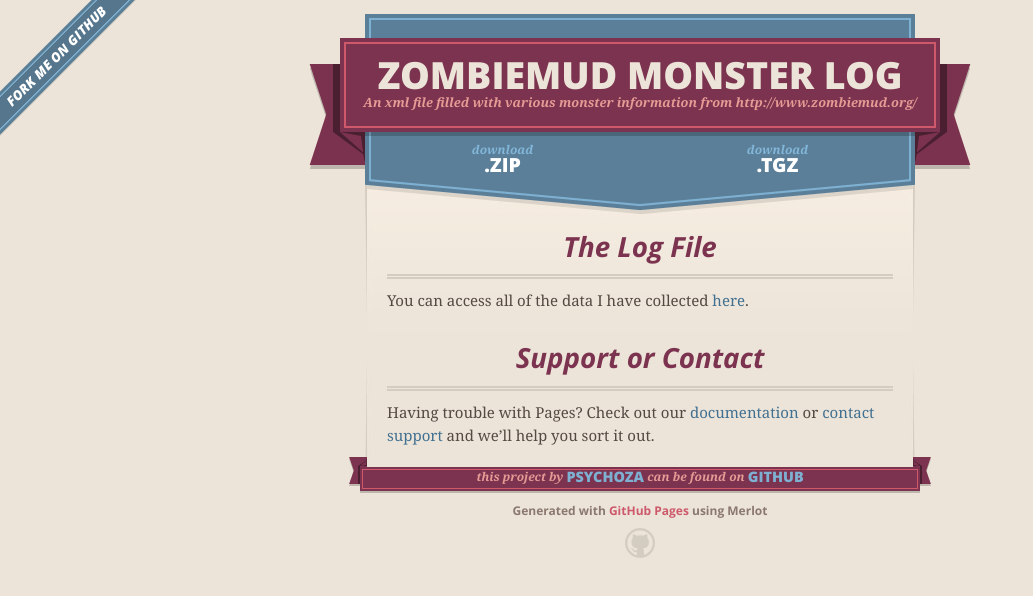
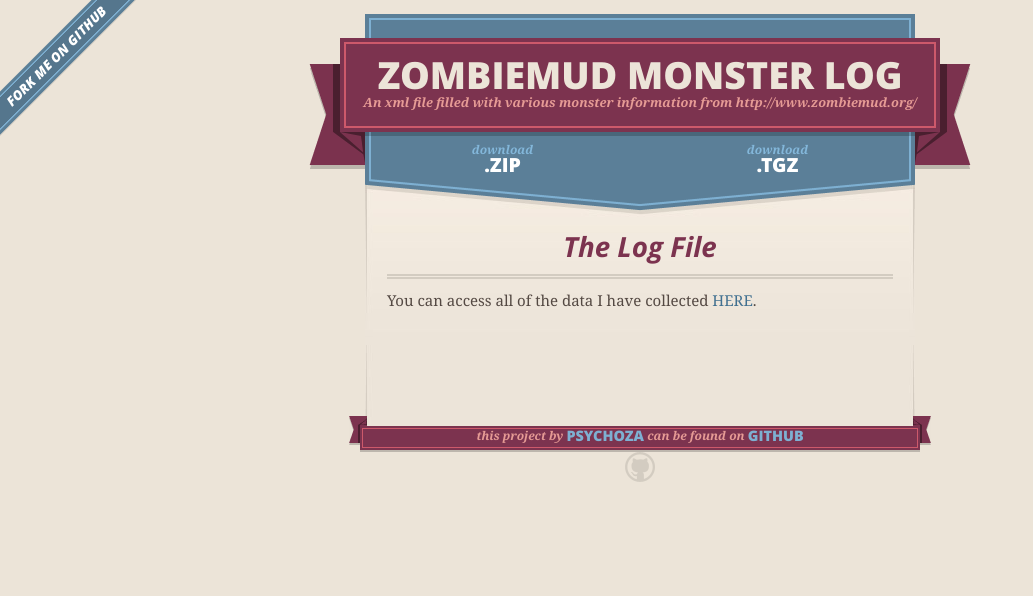
Before and after one commit to psychoza/zombiemud_monster_log, a plain HTML site: page index.html in a window 1280 px wide. Shown: the whole page, without its empty margins (0-1033 px from the left). Drawn offline with nearby package versions, Linux system fonts and the light colour scheme.

Commit message:
Another index update

```diff
--- a/index.html
+++ b/index.html
@@ -47,14 +47,11 @@
 
       <section id="main_content">
         <h3>
-<a id="welcome-to-github-pages" class="anchor" href="#welcome-to-github-pages" aria-hidden="true"><span aria-hidden="true" class="octicon octicon-link"></span></a>The Log File</h3>
+          <a id="welcome-to-github-pages" class="anchor" href="#welcome-to-github-pages" aria-hidden="true"><span aria-hidden="true" class="octicon octicon-link"></span></a>The Log File
+        </h3>
 
-<p>You can access all of the data I have collected <a href="https://psychoza.github.io/zombiemud_monster_log/data.xml">here</a>.
+        <p>You can access all of the data I have collected <a href="https://psychoza.github.io/zombiemud_monster_log/data.xml">HERE</a>.</p>
 
-<h3>
-<a id="support-or-contact" class="anchor" href="#support-or-contact" aria-hidden="true"><span aria-hidden="true" class="octicon octicon-link"></span></a>Support or Contact</h3>
-
-<p>Having trouble with Pages? Check out our <a href="https://help.github.com/pages">documentation</a> or <a href="https://github.com/contact">contact support</a> and we’ll help you sort it out.</p>
       </section>
 
       <footer>
@@ -65,7 +62,6 @@
           <span class="left-tail"></span>
           <span class="right-tail"></span>
         </span>
-        <p>Generated with <a href="https://pages.github.com">GitHub Pages</a> using Merlot</p>
         <span class="octocat"></span>
       </footer>
 
```
